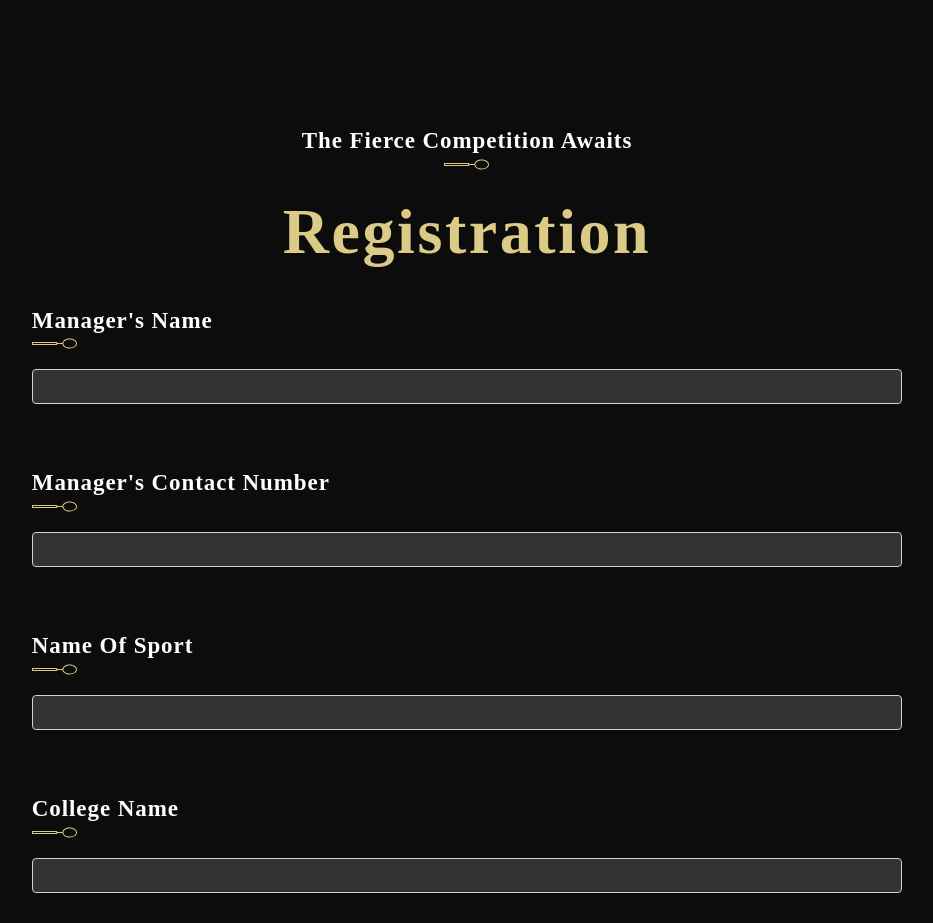
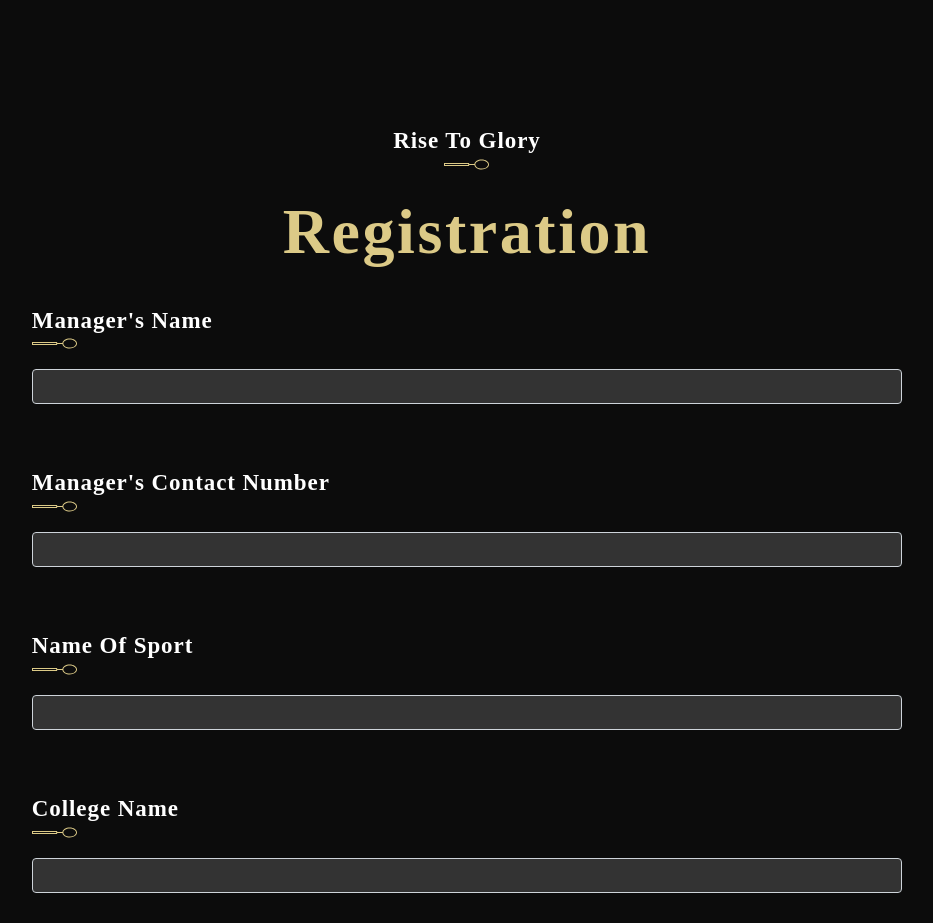
Before and after one commit to Aadesh098/urja2023, a React (Create React App) app: page / in a window 1280 px wide. Shown: the part 3862-4785 px from the top of the page, without its empty margins (173-1106 px from the left). Built offline with nearby package versions, Linux system fonts and the light colour scheme; a web font is replaced by a local one.

Commit message:
Minor Polishing-1

```diff
--- a/src/container/Registration/Registration.jsx
+++ b/src/container/Registration/Registration.jsx
@@ -50,7 +50,7 @@ const Registration = () => {
   return (
   <div className="app__specialMenu flex__center section__padding" id="menu" ref={ref}>
     <div className="app__specialMenu-title">
-      <SubHeading title="The Fierce Competition Awaits" />
+      <SubHeading title="Rise To Glory" />
       <h1 className="headtext__cormorant">Registration</h1>
     </div>
 
```
